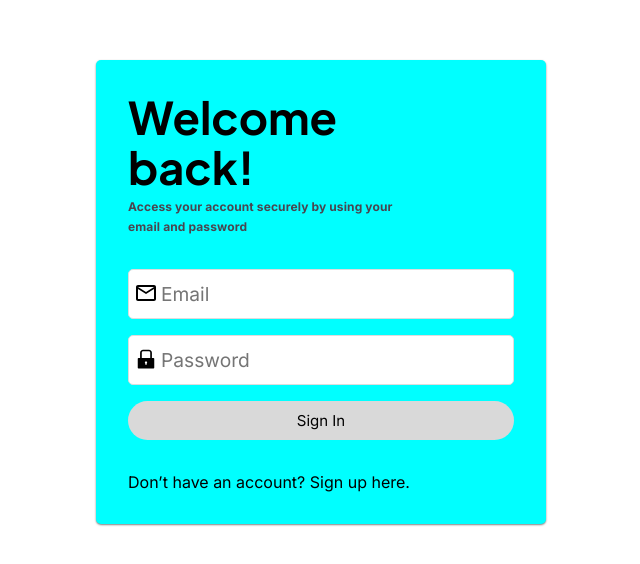
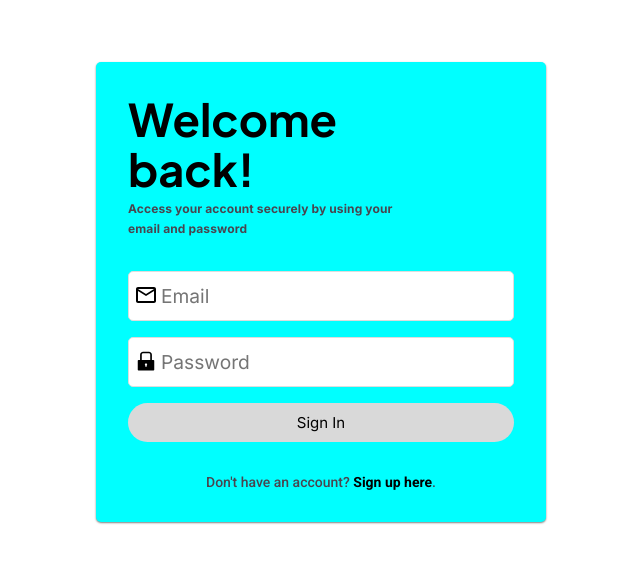
Before and after one commit to amgarber/Chefcito, a React (Create React App) app in the folder frontend/: page / in a window 1280 px wide. Shown: the part 108-672 px from the top of the page, without its empty margins (319-959 px from the left). Built offline with nearby package versions, Linux system fonts and the light colour scheme; a web font is replaced by a local one.

Commit message:
Fixed mistakes

```diff
--- a/frontend/src/App.tsx
+++ b/frontend/src/App.tsx
@@ -12,7 +12,7 @@ function App(){
     {Form === "Login" ? (
         <Login MdOutlineMail={MdOutlineMail} AiFillLock = {AiFillLock} FormHandle={setForm} />
     ) : (
-        <Register/>
+        <Register FormHandle={setForm}/>
     )}
   </>
   );
--- a/frontend/src/Components/Login.jsx
+++ b/frontend/src/Components/Login.jsx
@@ -36,7 +36,11 @@ function  Login( { MdOutlineMail, AiFillLock, FormHandle}) {
                 <button onClick={handleLogin}>Sign In</button>
 
             </form>
-            <p onClick = {() => FormHandle('Register')}> Don’t have an account? Sign up here.</p>
+            <div className="component">
+                <div className="dontHaveAnContainer">
+                    Don't have an account? <b onClick={() => FormHandle('Register')}>Sign up here</b>.
+                </div>
+            </div>
         </div>
 
     );
--- a/frontend/src/Components/Register.jsx
+++ b/frontend/src/Components/Register.jsx
@@ -1,7 +1,8 @@
 import { useState } from "react";
 import '../css/Register.css'; // Asegurate de que esta ruta sea correcta según tu estructura
 
-function Register() {
+function Register({FormHandle}) {
+
     const [username, setUsername] = useState('');
     const [email, setEmail] = useState('');
     const [password, setPassword] = useState('');
@@ -47,7 +48,7 @@ function Register() {
                 </b>
 
                 <div className="signInWithYourEmailAndPaWrapper">
-                    Sign in with your email and password to continue
+                    Sign up with your email and password to continue
                 </div>
 
                 <form onSubmit={handleRegister}>
@@ -102,7 +103,7 @@ function Register() {
 
                 <div className="component">
                     <div className="dontHaveAnContainer">
-                        Already have an account? <b>Sign in here</b>.
+                        Already have an account? <b onClick={() => FormHandle('Login')}>Sign in here</b>.
                     </div>
                 </div>
             </div>
--- a/frontend/src/css/Register.css
+++ b/frontend/src/css/Register.css
@@ -41,7 +41,7 @@ body {
 }
 
 .signInWithYourEmailAndPaWrapper {
-    text-align: center;
+    text-align: left;
     color: #49454f;
     font-size: 14px;
 }
```
Also changed, not shown: frontend/src/css/Login.css (added).
